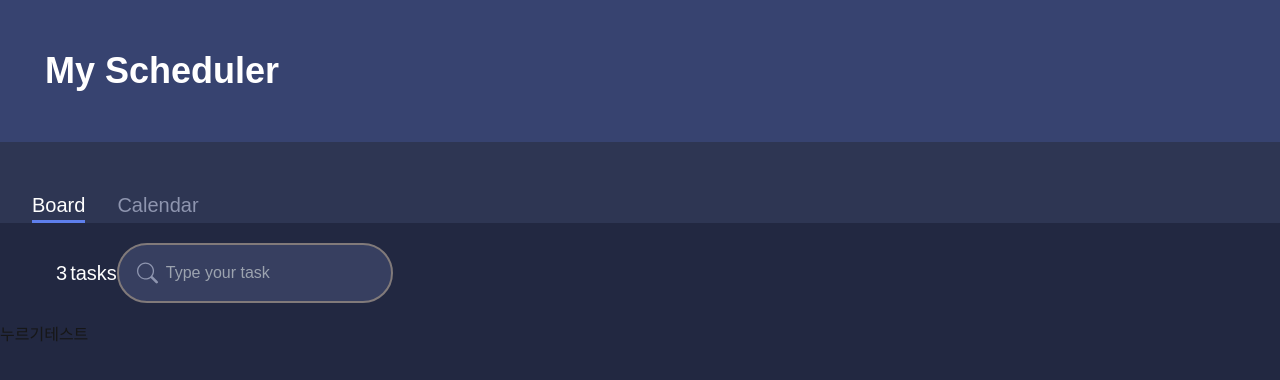
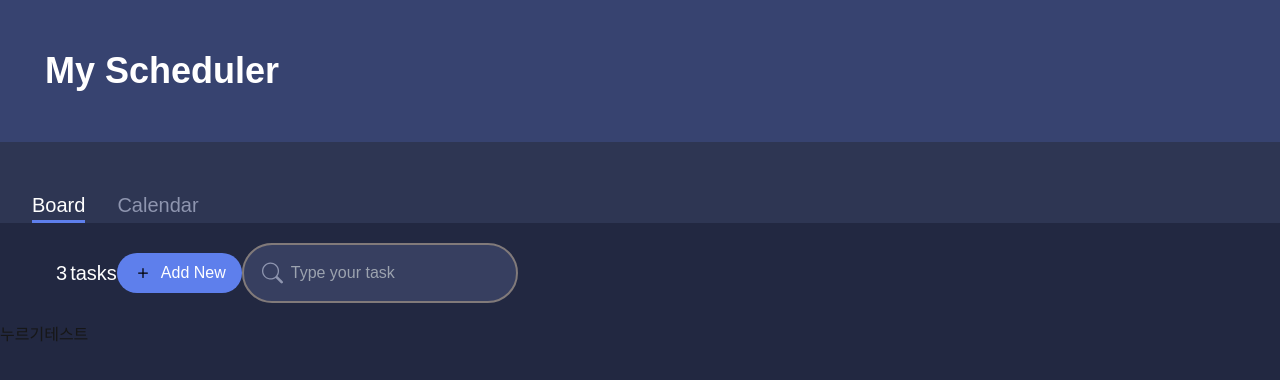
Before and after one commit to f-lab-edu/my-scheduler, a Next.js app: page /schedule in a window 1280 px wide. Shown: the top 380 px of the page. Built offline with nearby package versions, Linux system fonts and the light colour scheme.

Commit message:
button 컴파운드 패턴 사용하여  생성

```diff
--- a/src/app/layout.tsx
+++ b/src/app/layout.tsx
@@ -10,6 +10,9 @@ type Props = Readonly<{
 export const metadata: Metadata = {
   title: "Scheduler",
   description: "스케줄을 관리해보자",
+  icons: {
+    icon: "/favicon.png",
+  },
 };
 
 export default function RootLayout({ children }: Props) {
--- a/src/app/schedule/interactionBar/InteractionBar.tsx
+++ b/src/app/schedule/interactionBar/InteractionBar.tsx
@@ -1,4 +1,6 @@
-import SearchBar from "./SearchInput";
+import CompoundButton from "@/components/common/button/CompoundButton";
+import SearchBar from "@/app/schedule/interactionBar/SearchBar";
+import plusIcon from "@/assets/plus.svg";
 
 export default function InteractionBar() {
   return (
@@ -8,6 +10,10 @@ export default function InteractionBar() {
         <span>3</span>
         <span>tasks</span>
       </span>
+      <CompoundButton variant="add">
+        <CompoundButton.Icon icon={plusIcon} />
+        <CompoundButton.Text text="Add New" />
+      </CompoundButton>
       <SearchBar />
     </div>
   );
--- /dev/null
+++ b/src/components/common/button/Button.tsx
@@ -0,0 +1,10 @@
+import clsx from "clsx";
+import { ButtonType } from "@/types/common";
+
+export default function Button({ children, className, ...props }: ButtonType) {
+  return (
+    <button className={clsx(className)} {...props}>
+      {children}
+    </button>
+  );
+}
--- /dev/null
+++ b/src/components/common/button/CompoundButton.tsx
@@ -0,0 +1,45 @@
+import Button from "@/components/common/button/Button";
+import { ButtonType } from "@/types/common";
+import Image from "next/image";
+import clsx from "clsx";
+
+interface IconProps {
+  icon?: string;
+}
+
+export default function CompoundButton({
+  children,
+  variant = "add",
+  className = "",
+  ...props
+}: ButtonType) {
+  const baseStyles =
+    "flex items-center gap-2 px-4 py-2 focus:outline-none focus:ring-2";
+  let variantStyles;
+  if (variant === "add") {
+    variantStyles = "bg-button-add text-white rounded-[30px] p-3";
+  } else if (variant === "filter") {
+    variantStyles = "rounded-[20px]";
+  } else if (variant === "cancel") {
+    variantStyles = "rounded-[10px]";
+  } else if (variant === "confirm") {
+    variantStyles = "rounded-[10px]";
+  }
+
+  return (
+    <Button className={clsx(baseStyles, variantStyles, className)} {...props}>
+      {children}
+    </Button>
+  );
+}
+
+function ButtonIcon({ icon }: IconProps) {
+  return icon ? <Image src={icon} width={20} alt="icon" /> : null;
+}
+
+function ButtonText({ text }: { text: string }) {
+  return <span>{text}</span>;
+}
+
+CompoundButton.Icon = ButtonIcon;
+CompoundButton.Text = ButtonText;
--- /dev/null
+++ b/src/types/common.ts
@@ -0,0 +1,9 @@
+import React from "react";
+import { ButtonHTMLAttributes, ReactNode } from "react";
+
+type Button = "add" | "filter" | "confirm" | "cancel";
+export interface ButtonType extends ButtonHTMLAttributes<HTMLButtonElement> {
+  children: ReactNode;
+  className?: string;
+  variant?: Button;
+}
--- a/tailwind.config.js
+++ b/tailwind.config.js
@@ -44,6 +44,7 @@ export default {
         button: {
           filter: "#2e3653",
           prevNext: "#f7edff4d",
+          add: "#5E7FEC",
         },
         hover: {
           add: "#3c4b7e",
```
Also changed, not shown: public/favicon.png (added), src/app/schedule/interactionBar/SearchBar.tsx (renamed from src/app/schedule/interactionBar/SearchInput.tsx), src/assets/plus.svg (added), src/components/common/Button.tsx (deleted).
